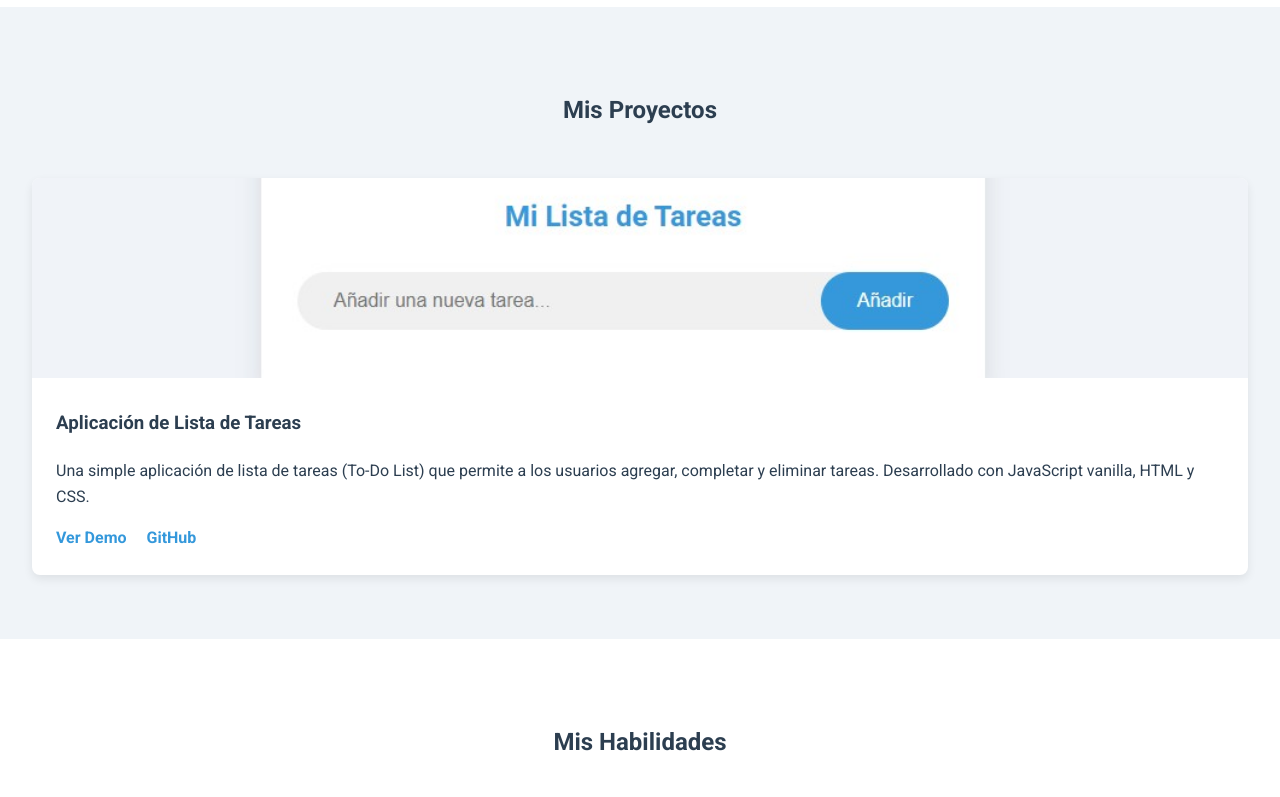
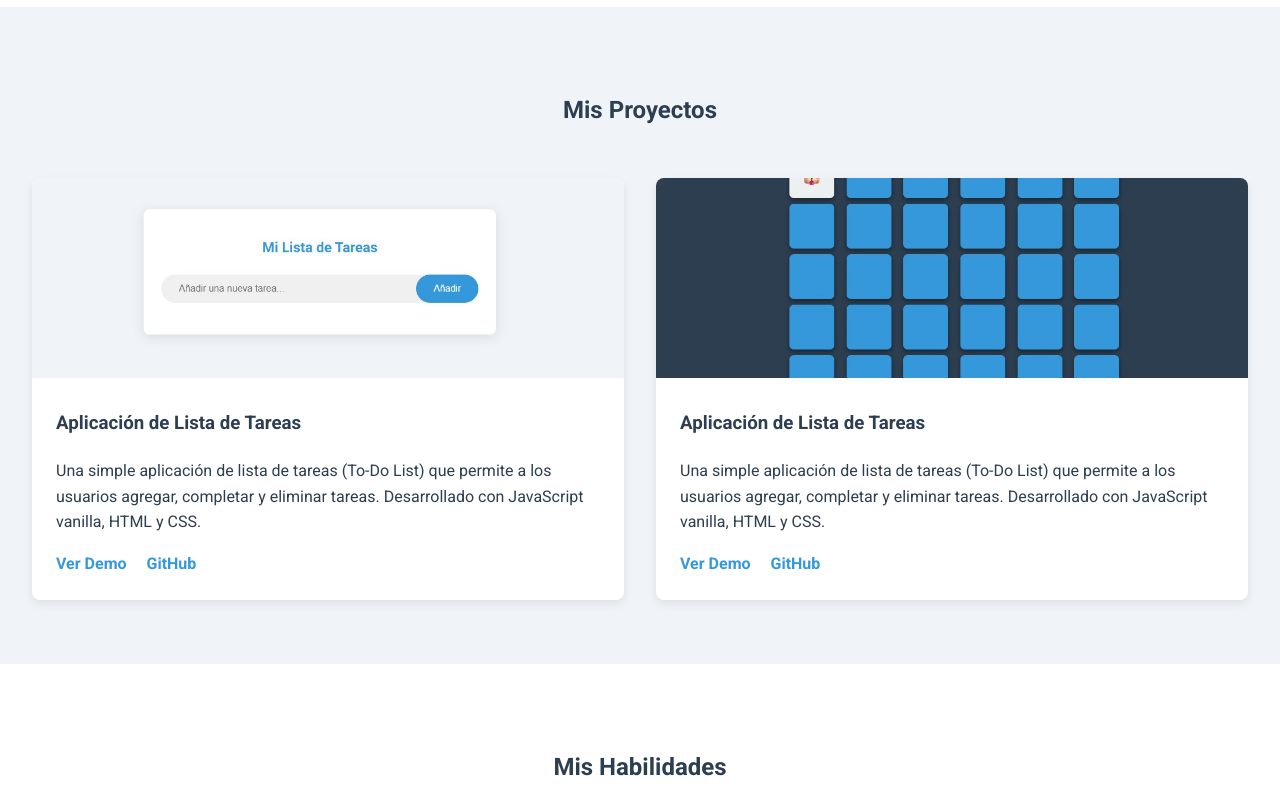
Before and after one commit to HaroldRosado/mi-portafolio, a plain HTML site: page index.html in a window 1280 px wide. Shown: the part 454-1251 px from the top of the page. Drawn offline with Linux system fonts and the light colour scheme.

Commit message:
Subiendo nuevo proyecto del juego de memoria

```diff
--- a/index.html
+++ b/index.html
@@ -78,7 +78,21 @@
                     </div>
                 </div>
 
+                <div class="proyecto-card">
+                    <img src="img/juegomemoria.jpg" alt="Miniatura del proyecto To-Do List" class="proyecto-img">
+
+                    <div class="proyecto-info">
+                        <h3>Aplicación de Lista de Tareas</h3>
+                        <p>Una simple aplicación de lista de tareas (To-Do List) que permite a los usuarios agregar, completar y eliminar tareas. Desarrollado con JavaScript vanilla, HTML y CSS.</p>
+
+                        <div class="proyecto-links">
+                            <a href="https://haroldrosado.github.io/Juego-de-Memoria/" target="_blank" class="enlace-demo">Ver Demo</a>
+                            <a href="https://github.com/HaroldRosado/Juego-de-Memoria" target="_blank" class="enlace-github">GitHub</a>
+                        </div>
+                    </div>
                 </div>
+
+            </div>
         </section>
 
         <section id="habilidades" class="seccion-principal">
```
Also changed, not shown: img/juegomemoria.jpg (added).
